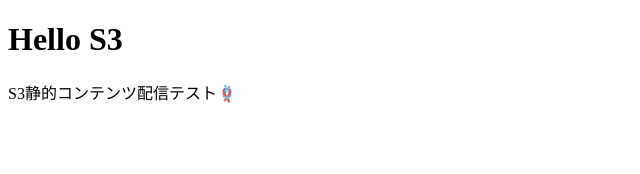
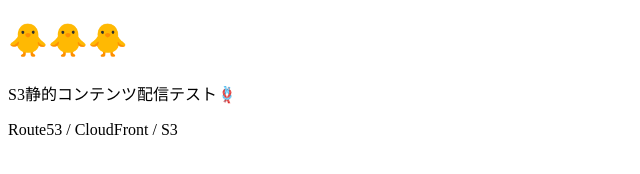
Before and after one commit to tk-koyamasayaka/s3-web, a plain HTML site: page index.html in a window 1280 px wide. Shown: the whole page, without its empty margins (0-640 px from the left). Drawn offline with Linux system fonts and the light colour scheme.

Commit message:
デプロイテスト

```diff
--- a/index.html
+++ b/index.html
@@ -7,8 +7,9 @@
 </head>
 
 <body>
-  <h1>Hello S3</h1>
+  <h1>🐥🐥🐥</h1>
   <p>S3静的コンテンツ配信テスト🪢</p>
+  <p>Route53 / CloudFront / S3</p>
 </body>
 
 </html>
```
